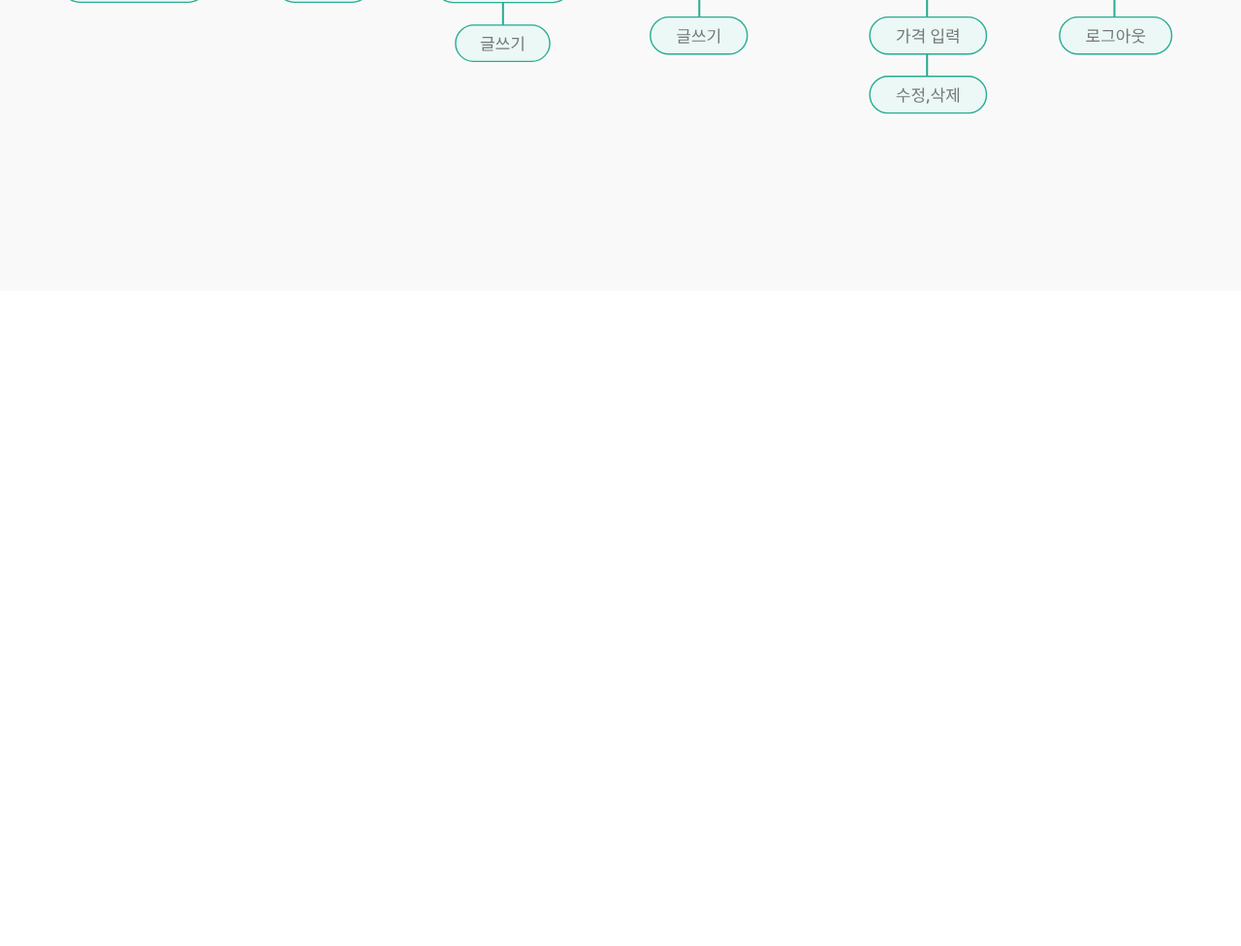
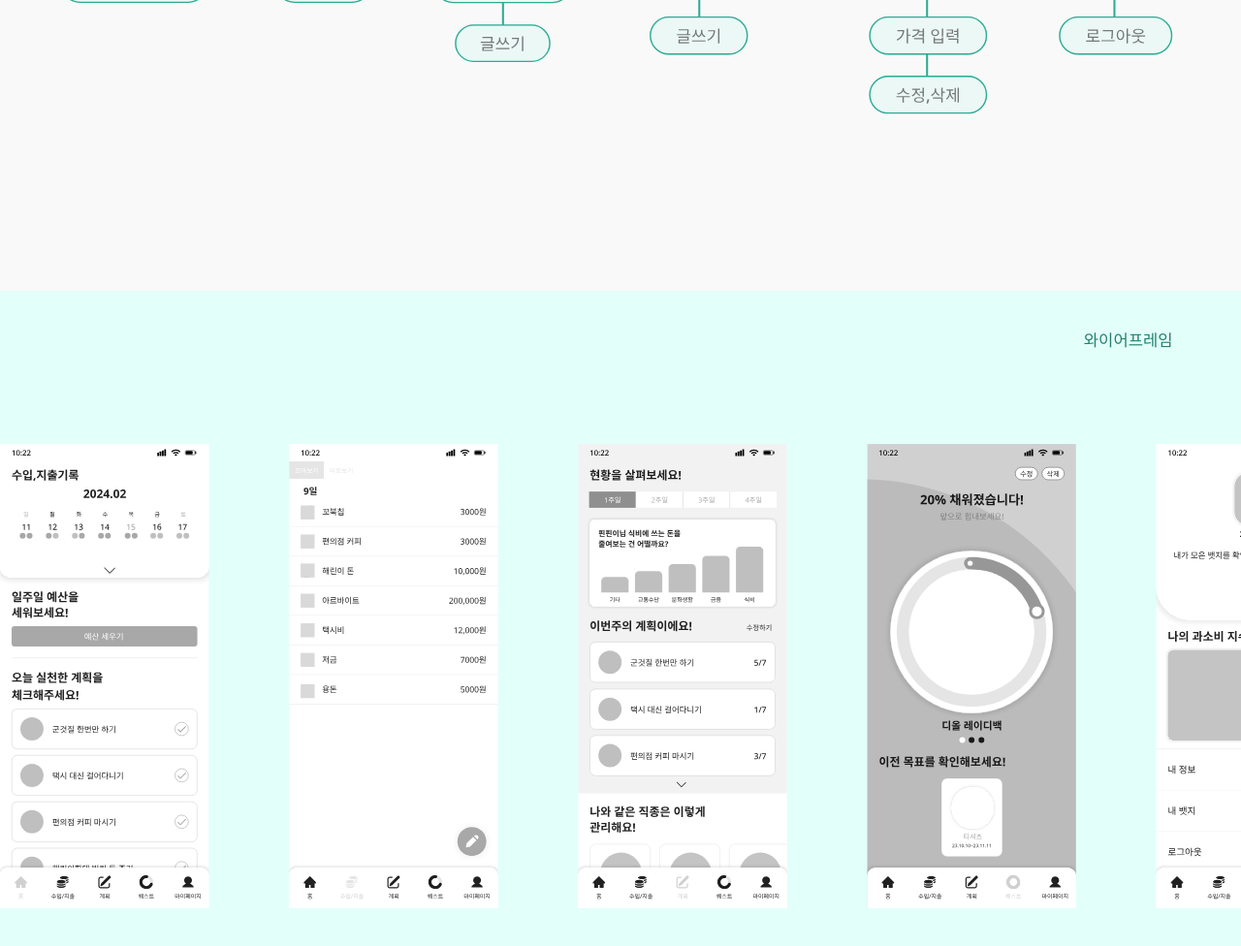
Before and after one commit to pinny2024/pinny-introduction-web, a plain HTML site: page index.html in a window 1280 px wide. Shown: the part 3700-4676 px from the top of the page at 97% size. Before the commit the page ends 4000 px from the top, so only its background shows below. Drawn offline with Linux system fonts and the light colour scheme.

Commit message:
:lipstick: [design] 와이어프레임 화면 완성

```diff
--- a/css/wireframe.css
+++ b/css/wireframe.css
@@ -0,0 +1,27 @@
+.wireframe-page {
+    position: relative;
+    width: 100vw;
+    height: 100vh;
+    background-color: var(--green-color1);
+}
+
+.wireframe-page> .title {
+    position: absolute;
+    top: 3vw;
+    right: 5.5vw;
+    color: var(--green-color3);
+    font-size: var(--regular-font-size);
+}
+
+
+.wireframe-page > .wrapper {
+    position: relative;
+    width: 100vw;
+    top: 50%;
+    transform: translateY(-50%);
+}
+
+.wireframe-page > .wrapper > img {
+    width: 110vw;
+    height: 100%;
+}
--- a/index.html
+++ b/index.html
@@ -134,8 +134,16 @@
         </div>
     </div>
     <div class="wireframe-page">
+        <div class="title">와이어프레임</div>
         <div class="wrapper">
-
+            <img src="./image/wireframe/wireframe-group.svg" alt="">
+            <!-- <div class="image-box">
+                <img src="./image/wireframe/wireframe1.svg" alt="" class="image1">
+                <img src="./image/wireframe/wireframe2.svg" alt="" class="image2">
+                <img src="./image/wireframe/wireframe3.svg" alt="" class="image3">
+                <img src="./image/wireframe/wireframe4.svg" alt="" class="image4">
+                <img src="./image/wireframe/wireframe5.svg" alt="" class="image5">
+            </div> -->
         </div>
     </div>
     <div class="loginjoin-page">
```
Also changed, not shown: image/wireframe/wireframe-group.svg (added), image/wireframe/wireframe-group1.svg (added).
